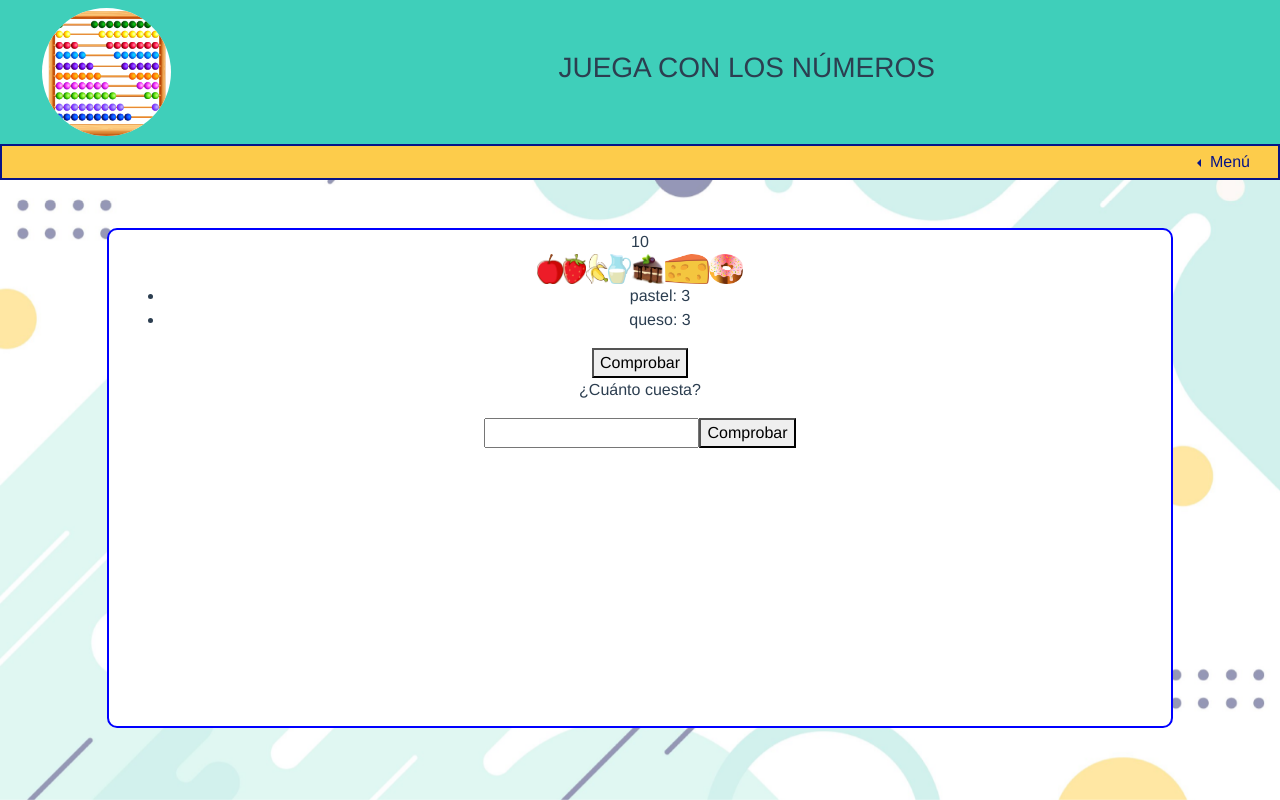
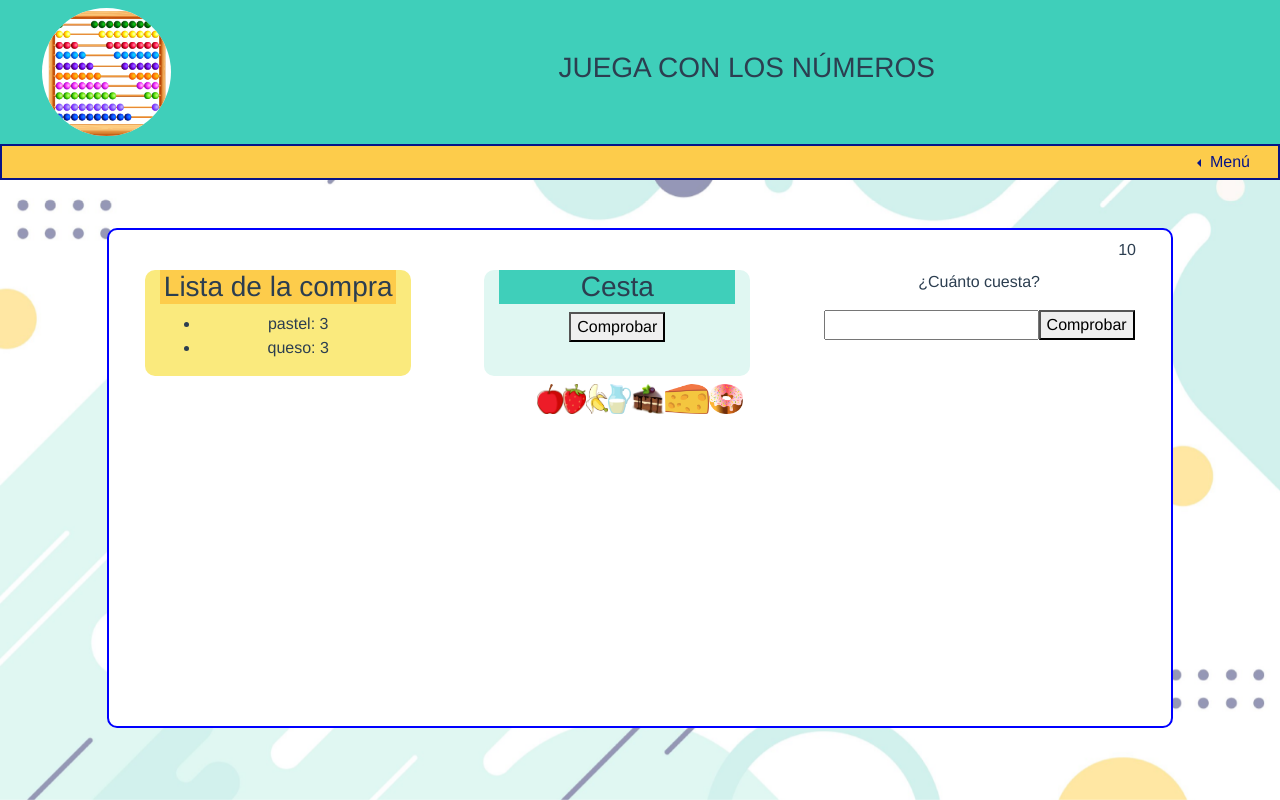
Before and after one commit to mdelmarmorales/proyecto_router, a Vue app: page /juegos/compra in a window 1280 px wide. Built offline with nearby package versions, Linux system fonts and the light colour scheme.

Commit message:
Empezando a maquetar la compra

```diff
--- a/src/views/juegos/compra/Compra.vue
+++ b/src/views/juegos/compra/Compra.vue
@@ -1,8 +1,13 @@
 <template>
-
   <div class="row">
     <div id="cuadro_blanco" class="col-10 mx-auto mt-5">
-  <Temporizador />
+      <div class="row d-flex my-2">
+        <Temporizador class="col-1 ml-auto" />
+      </div>
+      <div class="row d-flex flex-row justify-content-around my-2">
+      <ListaCompra :productos="productos" />
+      <Ticket :productos="productos" />
+      </div>
       <div class="alimentos">
         <img
           class="alimentosImagen"
@@ -13,11 +18,8 @@
           @click="llenarCesta"
         />
       </div>
-  <ListaCompra :productos="productos" />
-  <Ticket :productos="productos" />
     </div>
   </div>
-
 </template>
 
 <script>
@@ -30,7 +32,7 @@ export default {
   components: {
     ListaCompra,
     Ticket,
-    Temporizador
+    Temporizador,
   },
   data() {
     return {
@@ -82,7 +84,8 @@ export default {
 </script>
 
 <style scoped>
-.alimentosImagen {  height: 30px;
+.alimentosImagen {
+  height: 30px;
 }
 
 #cuadro_blanco {
--- a/src/views/juegos/compra/ListaCompra.vue
+++ b/src/views/juegos/compra/ListaCompra.vue
@@ -1,11 +1,15 @@
 <template>
-  <div>
+     <div id="cuadroLista" class="col-3">
+      <h3 id="tituloLista">Lista de la compra</h3>
       <ul class="lista">
         <li v-for="item in listaCompra" v-bind:key="item">
           {{ item.producto }}: {{ item.cantidad }}
         </li>
       </ul>
-    <div v-if="cesta">
+      </div>
+
+    <div id="cuadroCesta" v-if="cesta" class="col-3">
+      <h3 id="tituloCesta">Cesta</h3>
       <img
         v-for="item in cesta"
         v-bind:key="item"
@@ -13,7 +17,6 @@
         :alt="item.nombre"
         class="alimentosImagen"
       />
-    </div>
 
       <form @submit.prevent="comprobarCesta">
         <button type="submit">Comprobar</button>
@@ -31,11 +34,12 @@
         />
         <p v-if="this.correctoCesta === false">¡Ups! Revisa la cesta.</p>
       </form>
+    </div>
 
-    <div v-if="correctoCesta">
-      <Ticket :cesta="cesta" />
+    <div v-if="correctoCesta" class="col-4">
+      <Ticket :cesta="cesta"  />
     </div>
-  </div>
+
 </template>
 
 
@@ -128,4 +132,23 @@ export default {
 .alimentosImagen {
   height: 50px;
 }
+
+#cuadroLista{
+  background-color: #faea7d;
+  border-radius: 10px;
+}
+
+#tituloLista {
+  background-color: #fdcc4b;
+}
+
+#cuadroCesta{
+  background-color: #e0f7f2;
+  border-radius: 10px;
+}
+
+#tituloCesta{
+  background-color: #3fcfba;
+}
+
 </style>
--- a/src/views/juegos/series/Ejercicio1.vue
+++ b/src/views/juegos/series/Ejercicio1.vue
@@ -1,5 +1,5 @@
 <template>
-  <div class="row juego mx-3">
+  <div class="row juego mx-3 d-flex">
     <form class="col-9 mx-auto p-3" @submit.prevent="comprobarSerie">
       <div class="row">
         <!-- Recorremos el array. Si hay un número, lo escribirmos.
```
Lines whose indentation alone changed are shown as unchanged.
